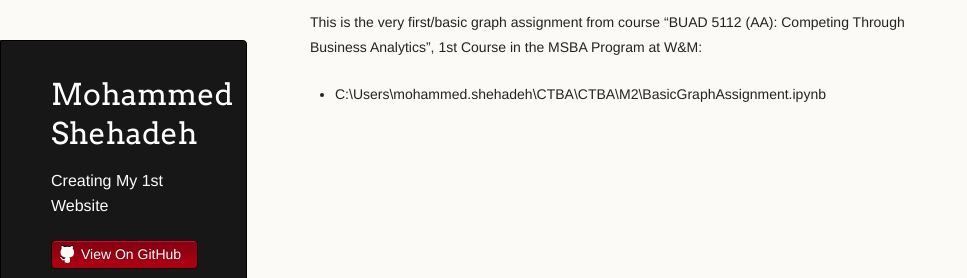
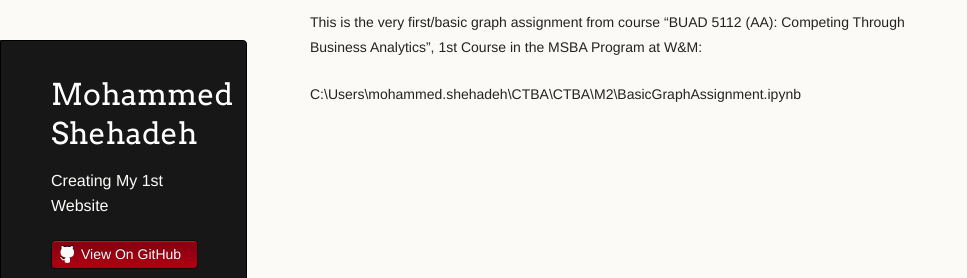
Before and after one commit to mashehadeh/mashehadeh.github.io, a Jekyll site: the page built from BasicGraph/index.md, in a window 1280 px wide. Shown: the top 278 px of the page, without its empty margins (0-967 px from the left). Built offline with Jekyll 4.4.1, drawn with Linux system fonts in a browser that asks for light colours; our own code applies the rules of GitHub Pages for plain Markdown files.

```diff
--- a/BasicGraph/index.md
+++ b/BasicGraph/index.md
@@ -5,4 +5,4 @@ description: M2 Assignment
 
 This is the very first/basic graph assignment from course "BUAD 5112 (AA): Competing Through Business Analytics", 1st Course in the MSBA Program at W&M:
 
-- C:\\Users\\mohammed.shehadeh\\CTBA\\CTBA\\M2\\BasicGraphAssignment.ipynb
+C:\\Users\\mohammed.shehadeh\\CTBA\\CTBA\\M2\\BasicGraphAssignment.ipynb
```
